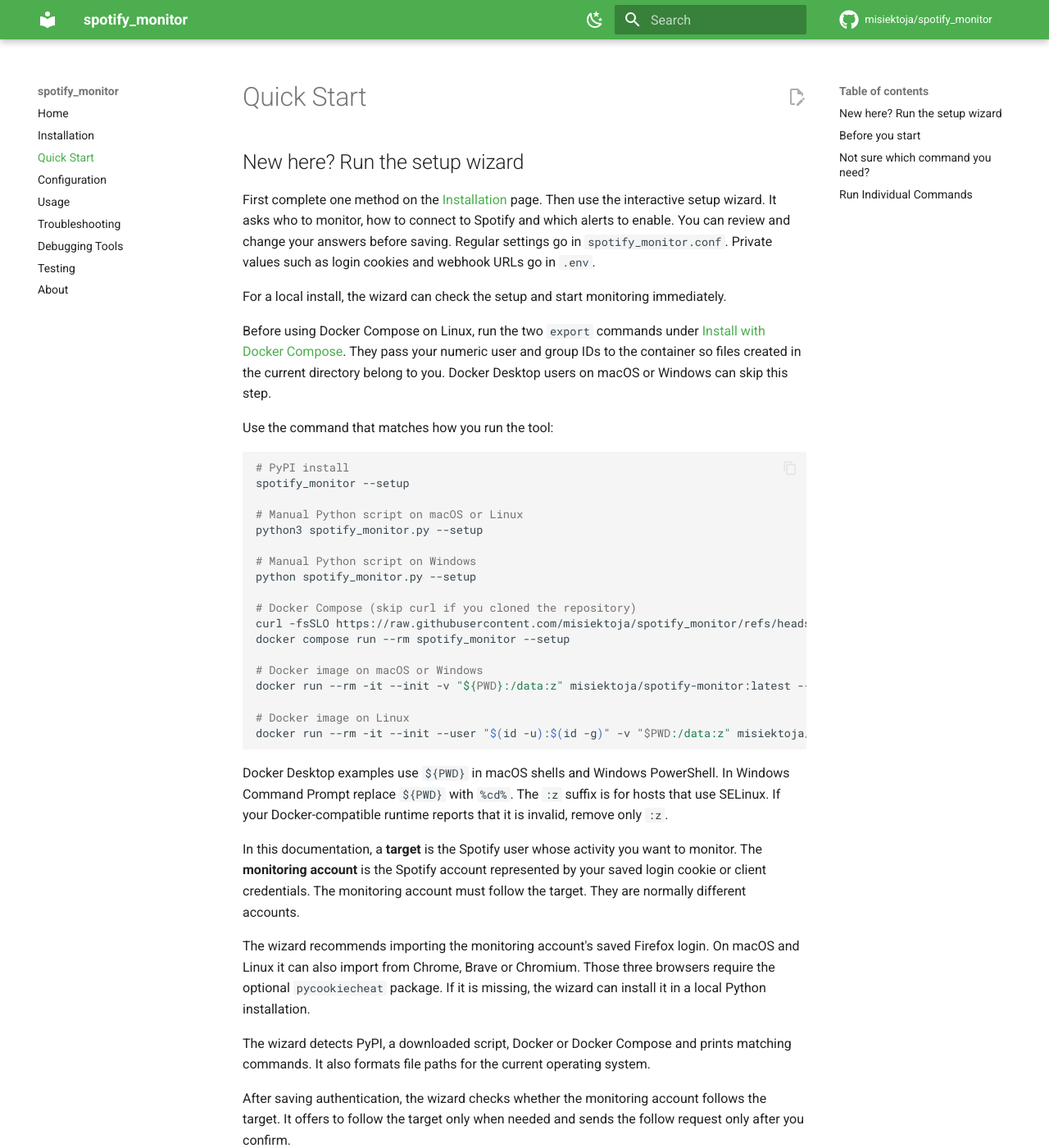
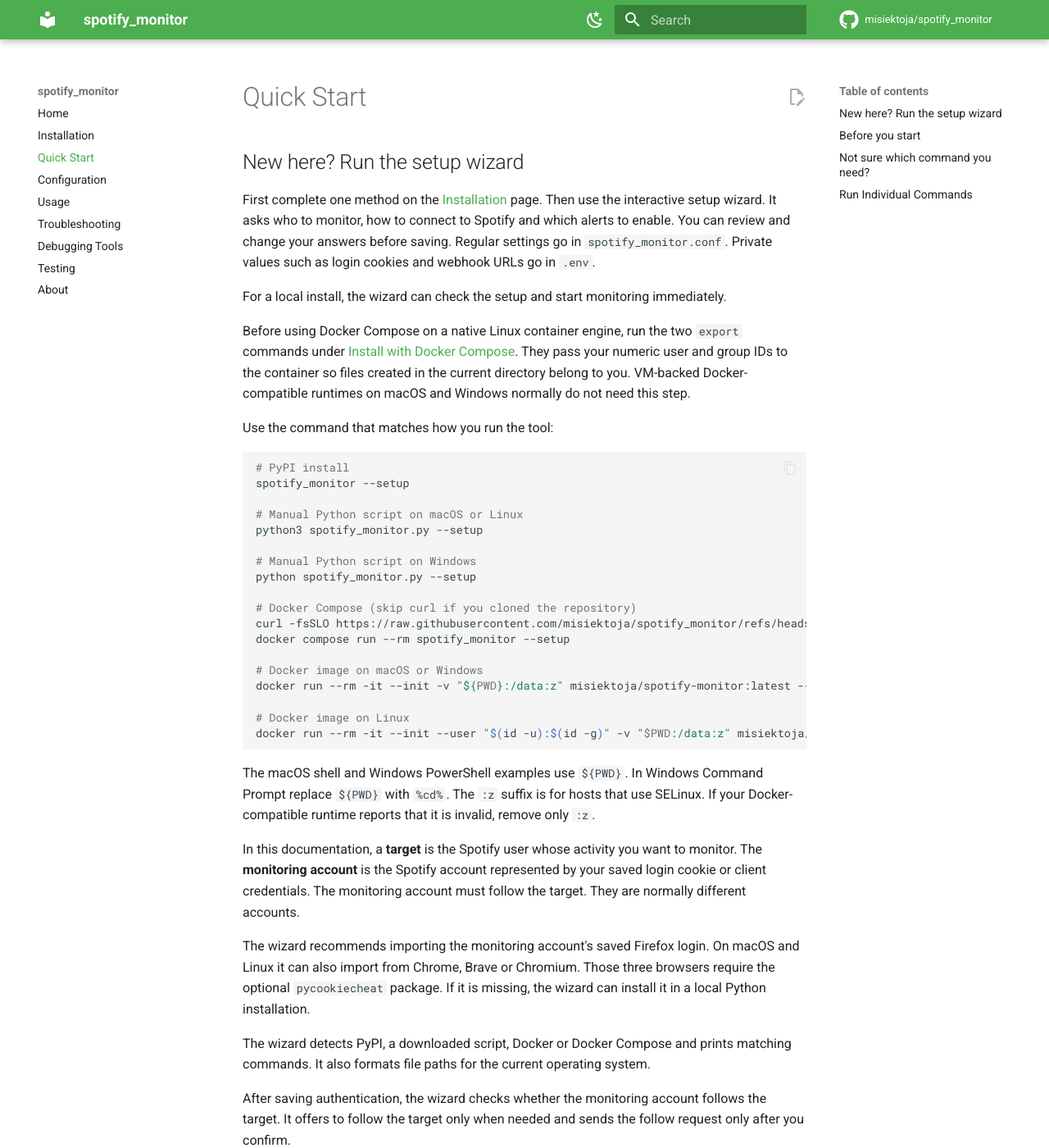
Before and after one commit to misiektoja/spotify_monitor, an MkDocs documentation site: the page built from docs/quick-start.md, in a window 1280 px wide and 1400 px high. Shown: the whole window at 82% size. Built offline with MkDocs 1.6.1 and Material for MkDocs 9.7.7, drawn with Linux system fonts in a browser that asks for light colours; comment, search, counter and statistics services are not loaded; some of the changed text lies outside the part shown.

Commit message:
docs(quick-start): clarify Docker CLI host commands

````diff
--- a/docs/quick-start.md
+++ b/docs/quick-start.md
@@ -7,7 +7,7 @@
 
 For a local install, the wizard can check the setup and start monitoring immediately.
 
-Before using Docker Compose on Linux, run the two `export` commands under [Install with Docker Compose](installation.md#docker-compose). They pass your numeric user and group IDs to the container so files created in the current directory belong to you. Docker Desktop users on macOS or Windows can skip this step.
+Before using Docker Compose on a native Linux container engine, run the two `export` commands under [Install with Docker Compose](installation.md#docker-compose). They pass your numeric user and group IDs to the container so files created in the current directory belong to you. VM-backed Docker-compatible runtimes on macOS and Windows normally do not need this step.
 
 Use the command that matches how you run the tool:
 
@@ -32,7 +32,7 @@
 docker run --rm -it --init --user "$(id -u):$(id -g)" -v "$PWD:/data:z" misiektoja/spotify-monitor:latest --setup
 ```
 
-Docker Desktop examples use `${PWD}` in macOS shells and Windows PowerShell. In Windows Command Prompt replace `${PWD}` with `%cd%`. The `:z` suffix is for hosts that use SELinux. If your Docker-compatible runtime reports that it is invalid, remove only `:z`.
+The macOS shell and Windows PowerShell examples use `${PWD}`. In Windows Command Prompt replace `${PWD}` with `%cd%`. The `:z` suffix is for hosts that use SELinux. If your Docker-compatible runtime reports that it is invalid, remove only `:z`.
 
 In this documentation, a **target** is the Spotify user whose activity you want to monitor. The **monitoring account** is the Spotify account represented by your saved login cookie or client credentials. The monitoring account must follow the target. They are normally different accounts.
 
@@ -152,14 +152,14 @@
 docker compose run --rm spotify_monitor "https://open.spotify.com/user/spotify_user_uri_id" --config-file /data/spotify_monitor.conf --env-file /data/.env
 ```
 
-For a direct Docker image on Docker Desktop:
+For a direct `docker run` command on macOS or Windows PowerShell:
 
 ```sh
 docker run --rm -it --init -v "${PWD}:/data:z" misiektoja/spotify-monitor:latest --config-file /data/spotify_monitor.conf --env-file /data/.env
 docker run --rm -it --init -v "${PWD}:/data:z" misiektoja/spotify-monitor:latest "https://open.spotify.com/user/spotify_user_uri_id" --config-file /data/spotify_monitor.conf --env-file /data/.env
 ```
 
-These Docker Desktop commands work in macOS shells and Windows PowerShell. In Windows Command Prompt replace `${PWD}` with `%cd%`. On Linux replace `${PWD}` with `$PWD` and add `--user "$(id -u):$(id -g)"` immediately after `--init`.
+These commands work in macOS shells and Windows PowerShell with a Docker-compatible runtime that provides the `docker` CLI. In Windows Command Prompt replace `${PWD}` with `%cd%`. On a native Linux container engine replace `${PWD}` with `$PWD` and add `--user "$(id -u):$(id -g)"` immediately after `--init`.
 
 To see all supported command-line arguments and flags:
 
````
